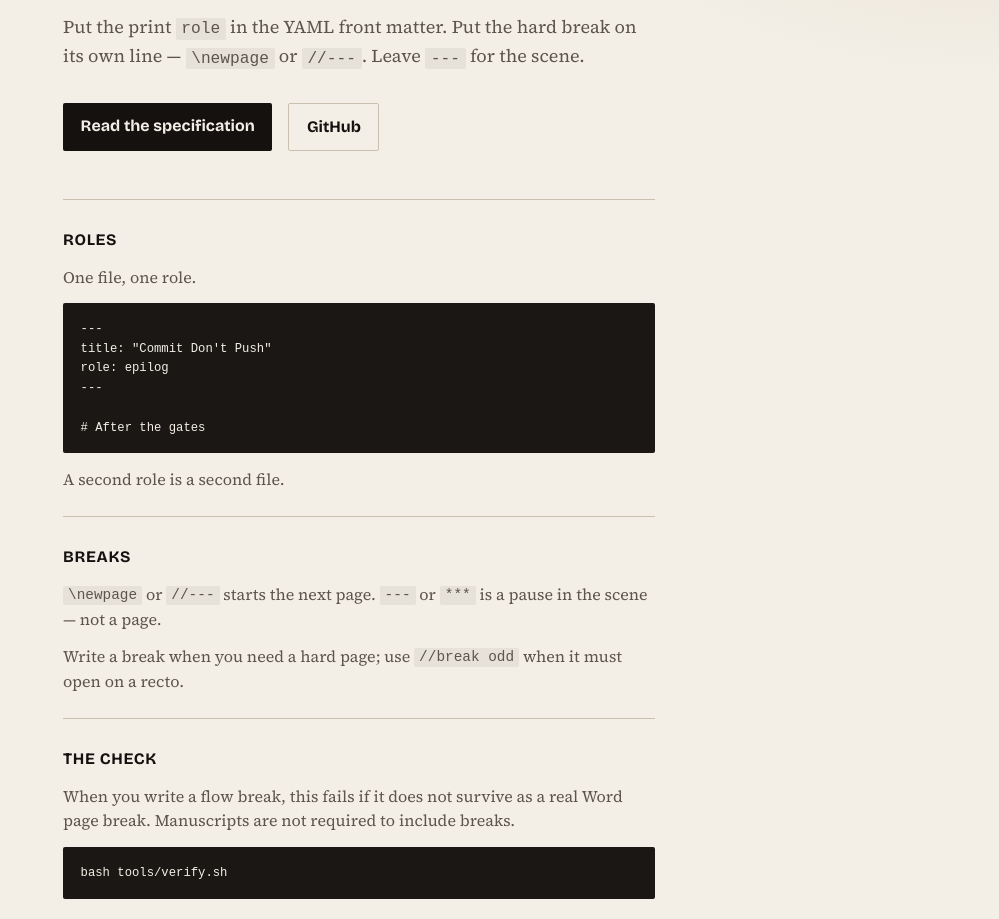
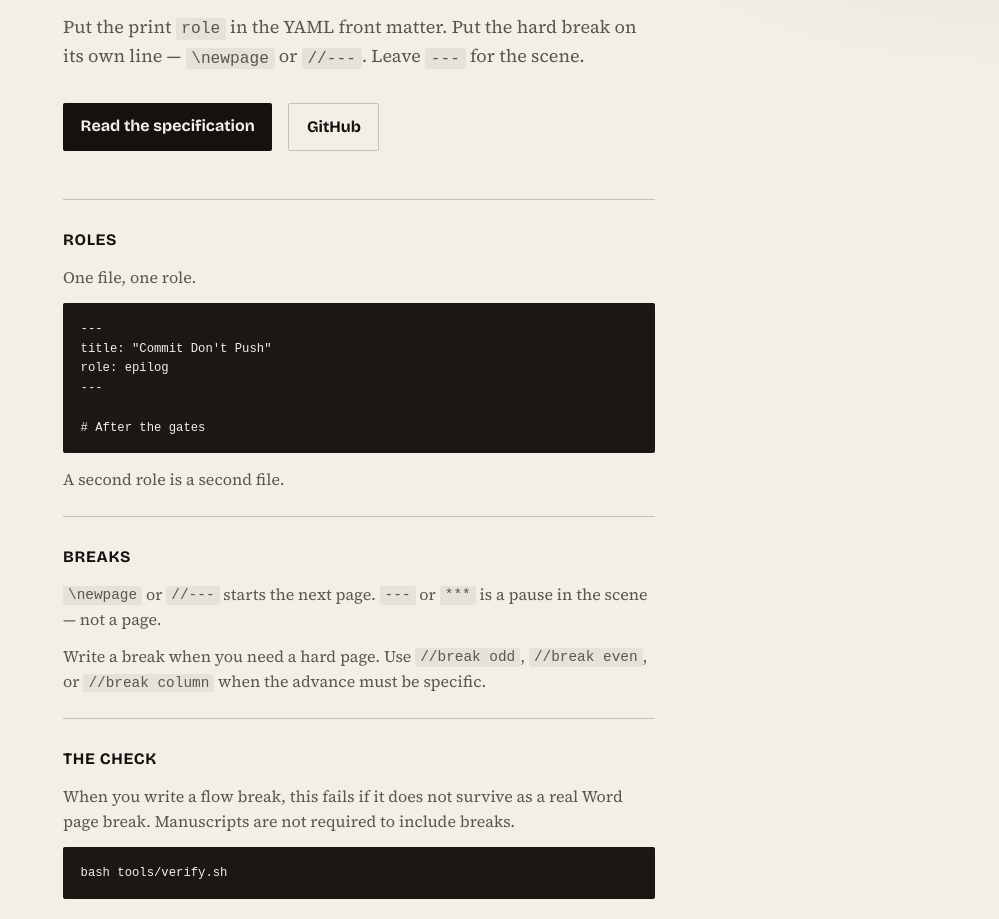
Before and after one commit to 13-Books/markbreak, a plain HTML site: page index.html in a window 1280 px wide. Shown: the part 178-1097 px from the top of the page, without its empty margins (281-1280 px from the left). Drawn offline with nearby package versions, Linux system fonts and the light colour scheme.

Commit message:
Release profile 0.2.0 with gated column/odd/even breaks.
Single VERSION file is the semver source of truth for writers that pin this repo.

```diff
--- a/index.html
+++ b/index.html
@@ -157,7 +157,7 @@ role: epilog
     <section>
       <h2>Breaks</h2>
       <p><code>\newpage</code> or <code>//---</code> starts the next page. <code>---</code> or <code>***</code> is a pause in the scene — not a page.</p>
-      <p>Write a break when you need a hard page; use <code>//break odd</code> when it must open on a recto.</p>
+      <p>Write a break when you need a hard page. Use <code>//break odd</code>, <code>//break even</code>, or <code>//break column</code> when the advance must be specific.</p>
     </section>
 
     <section>
```
Also changed, not shown: 7 other files.
